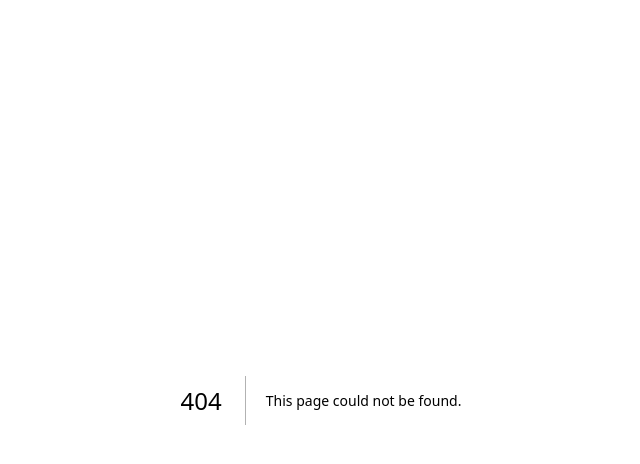
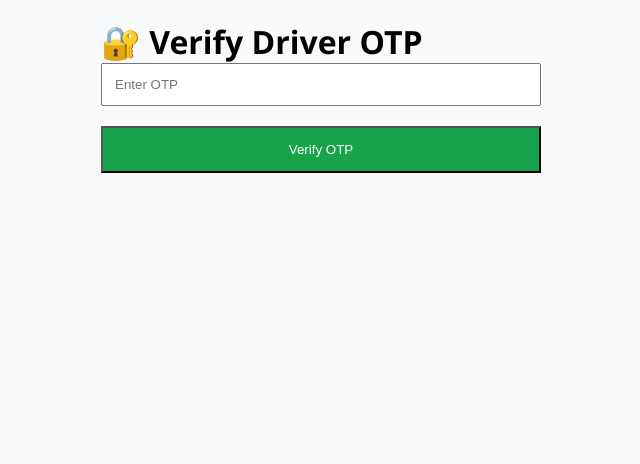
Before and after one commit to pankajkarmankar1-sys/Kisansetu2026, a Next.js app: page /driver/verify in a window 1280 px wide. Before the commit this address had no page. Shown: the top 464 px of the page, without its empty margins (319-959 px from the left). Built offline with nearby package versions, Linux system fonts and the light colour scheme; no server answers.

Commit message:
Add OTP verification component for drivers

```diff
--- /dev/null
+++ b/pages/driver/verify.jsx
@@ -0,0 +1,279 @@
+import { useState } from "react";
+import { useRouter } from "next/router";
+import { supabase } from "../../lib/supabase";
+
+
+export default function DriverVerify(){
+
+
+  const router = useRouter();
+
+
+  const [otp,setOtp] = useState("");
+
+  const [loading,setLoading] = useState(false);
+
+
+
+
+
+
+  async function verifyOTP(){
+
+
+    try{
+
+
+      const phone =
+        router.query.phone ||
+        localStorage.getItem(
+          "driver_phone"
+        );
+
+
+
+
+
+      if(!phone){
+
+        alert(
+          "Phone missing"
+        );
+
+        return;
+
+      }
+
+
+
+
+
+
+      setLoading(true);
+
+
+
+
+
+
+      const {
+
+        data,
+
+        error
+
+      } = await supabase.auth.verifyOtp({
+
+        phone:`+91${phone}`,
+
+        token:otp,
+
+        type:"sms"
+
+      });
+
+
+
+
+
+
+      if(error)
+        throw error;
+
+
+
+
+
+
+
+      const user =
+        data.user;
+
+
+
+
+
+
+      const {
+
+        data:profile
+
+      } = await supabase
+
+      .from("profiles")
+
+      .select("*")
+
+      .eq(
+
+        "auth_user_id",
+
+        user.id
+
+      )
+
+      .maybeSingle();
+
+
+
+
+
+
+
+      if(!profile){
+
+
+        router.push(
+          "/driver/register"
+        );
+
+
+        return;
+
+
+      }
+
+
+
+
+
+
+
+      if(profile.role !== "driver"){
+
+
+        alert(
+          "Driver account nahi hai"
+        );
+
+
+        return;
+
+
+      }
+
+
+
+
+
+
+
+      router.push(
+        "/driver"
+      );
+
+
+
+
+
+    }
+    catch(err){
+
+
+      alert(
+        err.message
+      );
+
+
+    }
+    finally{
+
+
+      setLoading(false);
+
+
+    }
+
+
+  }
+
+
+
+
+
+
+
+
+  return (
+
+    <div
+
+      style={{
+
+        padding:20
+
+      }}
+
+    >
+
+
+      <h1>
+        🔐 Verify Driver OTP
+      </h1>
+
+
+
+
+      <input
+
+        placeholder="Enter OTP"
+
+        value={otp}
+
+        onChange={(e)=>
+          setOtp(e.target.value)
+        }
+
+        style={{
+
+          width:"100%",
+
+          padding:12
+
+        }}
+
+      />
+
+
+
+
+
+      <button
+
+        onClick={verifyOTP}
+
+        disabled={loading}
+
+        style={{
+
+          marginTop:20,
+
+          width:"100%",
+
+          padding:14,
+
+          background:"#16a34a",
+
+          color:"#fff"
+
+        }}
+
+      >
+
+        {
+          loading
+          ?
+          "Verifying..."
+          :
+          "Verify OTP"
+        }
+
+      </button>
+
+
+
+    </div>
+
+  );
+
+}
```
